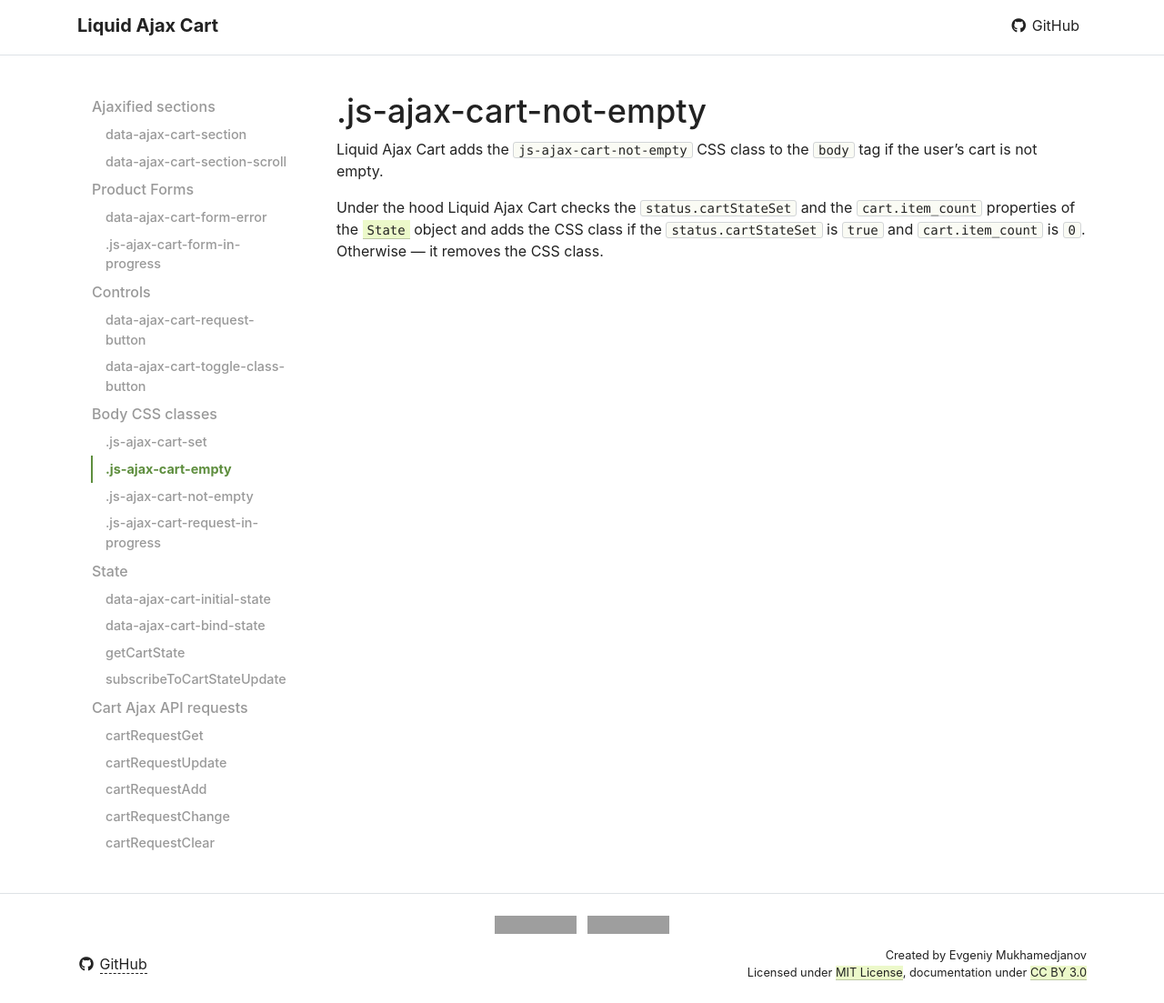
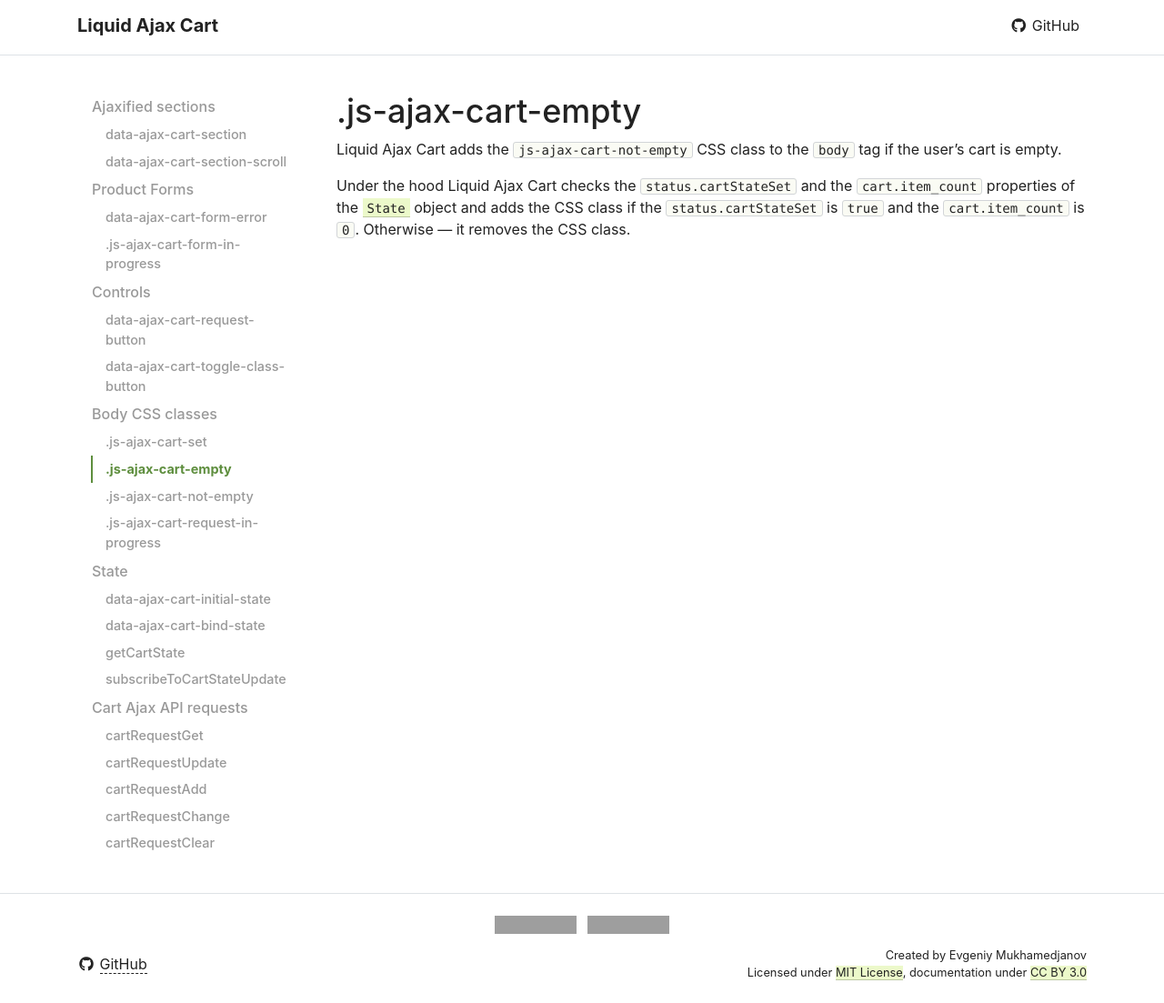
Before and after one commit to EvgeniyMukhamedjanov/liquid-ajax-cart, a Jekyll site: the page built from docs/reference/js-ajax-cart-empty.md, in a window 1280 px wide and 1103 px high. Shown: the whole window at 91% size. Built offline with Jekyll 4.4.1, drawn with Linux system fonts in a browser that asks for light colours; nearby versions of some CDN libraries; our own code applies the rules of GitHub Pages for plain Markdown files; a script that is not in the unit is left out; grey boxes are pictures that could not be loaded.

Commit message:
Update js-ajax-cart-empty.md

```diff
--- a/docs/reference/js-ajax-cart-empty.md
+++ b/docs/reference/js-ajax-cart-empty.md
@@ -1,5 +1,5 @@
-# .js-ajax-cart-not-empty
+# .js-ajax-cart-empty
 
-Liquid Ajax Cart adds the `js-ajax-cart-not-empty` CSS class to the `body` tag if the user’s cart is not empty.
+Liquid Ajax Cart adds the `js-ajax-cart-not-empty` CSS class to the `body` tag if the user’s cart is empty.
 
-Under the hood Liquid Ajax Cart checks the `status.cartStateSet` and the `cart.item_count` properties of the [`State`](/reference/state) object and adds the CSS class if the `status.cartStateSet` is `true` and `cart.item_count` is `0`. Otherwise — it removes the CSS class.
+Under the hood Liquid Ajax Cart checks the `status.cartStateSet` and the `cart.item_count` properties of the [`State`](/reference/state) object and adds the CSS class if the `status.cartStateSet` is `true` and the `cart.item_count` is `0`. Otherwise — it removes the CSS class.
```
